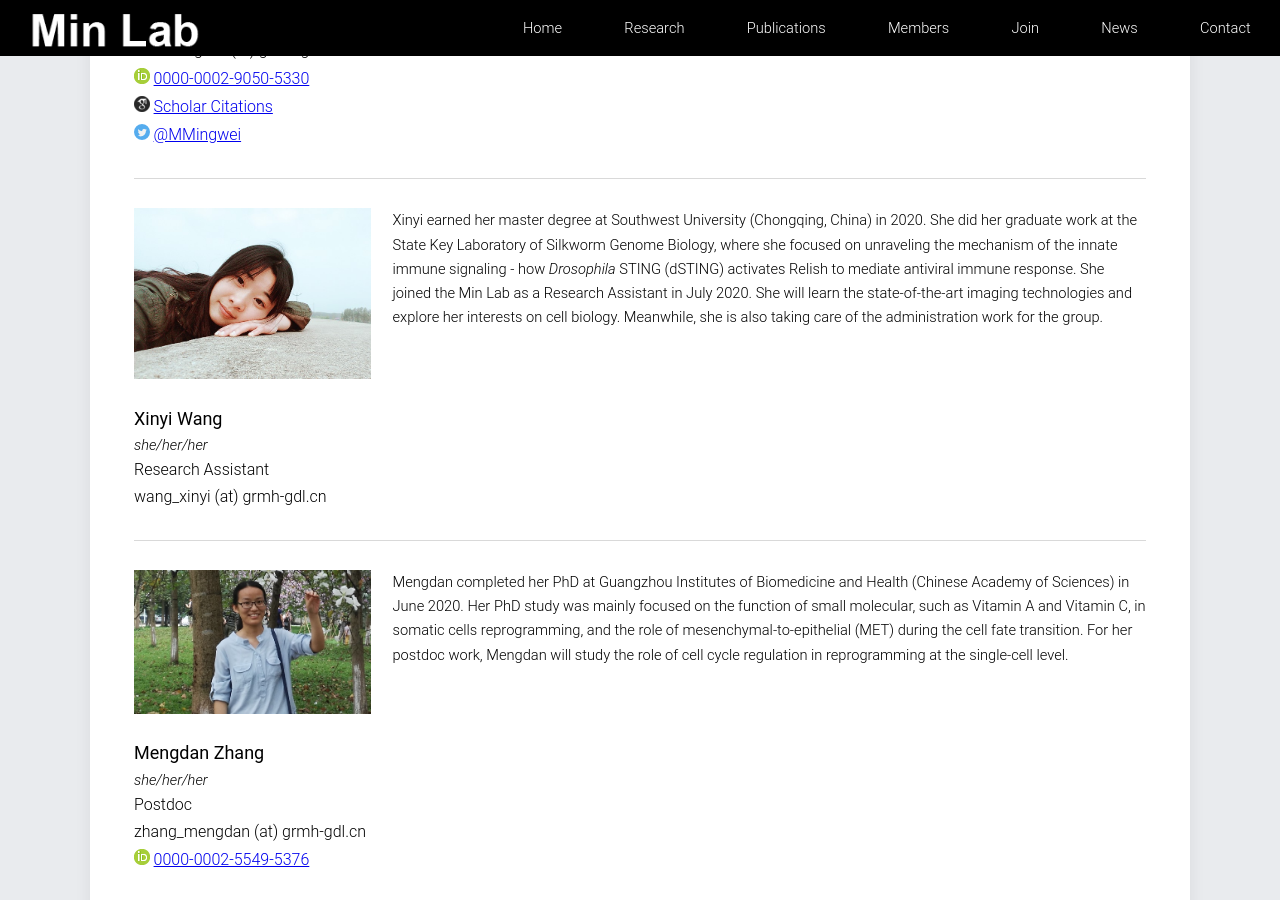
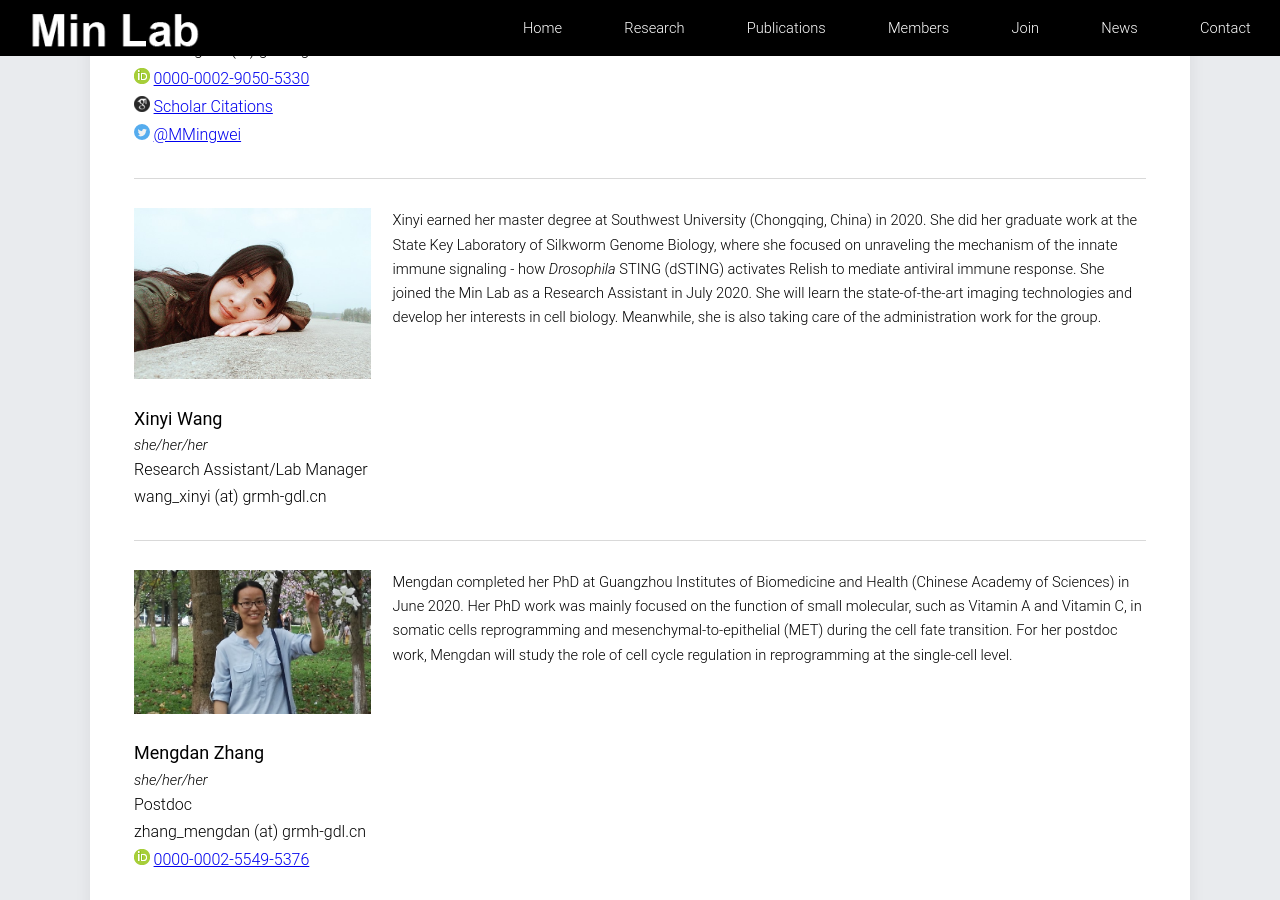
Before and after one commit to mm809/mm809.github.io, a Jekyll site: the page built from members/index.html, in a window 1280 px wide and 900 px high, scrolled down 897 px. Built offline with Jekyll 4.4.1, drawn with Linux system fonts in a browser that asks for light colours.

Commit message:
Update members.yml

```diff
--- a/_data/members.yml
+++ b/_data/members.yml
@@ -19,7 +19,7 @@
 
 - name: Xinyi Wang
   image: /images/members/Xinyi.jpg
-  position: Research Assistant
+  position: Research Assistant/Lab Manager
   pronouns: she/her/her
   email: wang_xinyi (at) grmh-gdl.cn
   description: "
@@ -27,7 +27,7 @@
           Xinyi earned her master degree at Southwest University (Chongqing, China) in 2020. She did her graduate work at the State Key Laboratory of Silkworm Genome Biology, where she \
           focused on unraveling the mechanism of the innate immune signaling - how <i>Drosophila</i> STING (dSTING) activates Relish to mediate antiviral immune response. \
           She joined the Min Lab as a Research Assistant in July 2020. \
-          She will learn the state-of-the-art imaging technologies and explore her interests on cell biology. Meanwhile, she is also taking care of the administration work for the group.
+          She will learn the state-of-the-art imaging technologies and develop her interests in cell biology. Meanwhile, she is also taking care of the administration work for the group.
 
           "
 - name: Mengdan Zhang
@@ -39,7 +39,7 @@
   description: "
 
           Mengdan completed her PhD at Guangzhou Institutes of Biomedicine and Health (Chinese Academy of Sciences) in June 2020. \
-          Her PhD study was mainly focused on the function of small molecular, such as Vitamin A and Vitamin C, in somatic cells reprogramming, and the role of mesenchymal-to-epithelial (MET) during the cell fate transition.
+          Her PhD work was mainly focused on the function of small molecular, such as Vitamin A and Vitamin C, in somatic cells reprogramming and mesenchymal-to-epithelial (MET) during the cell fate transition.
           For her postdoc work, Mengdan will study the role of cell cycle regulation in reprogramming at the single-cell level.
 
           "
```
